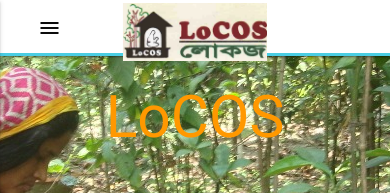
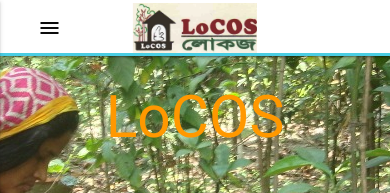
Before and after one commit to locosbd/locosbd.github.io, a Jekyll site: the page built from index.md, in a window 390 px wide. Shown: the top 193 px of the page. Built offline with Jekyll 4.4.1, drawn with Linux system fonts in a browser that asks for light colours.

Commit message:
changed css

```diff
--- a/_sass/materialize/components/_navbar.scss
+++ b/_sass/materialize/components/_navbar.scss
@@ -221,7 +221,7 @@
   .brand-logo {
 
     img{
-      height: 50px;
+      height: 50px !important;
 
     }
 }
```
